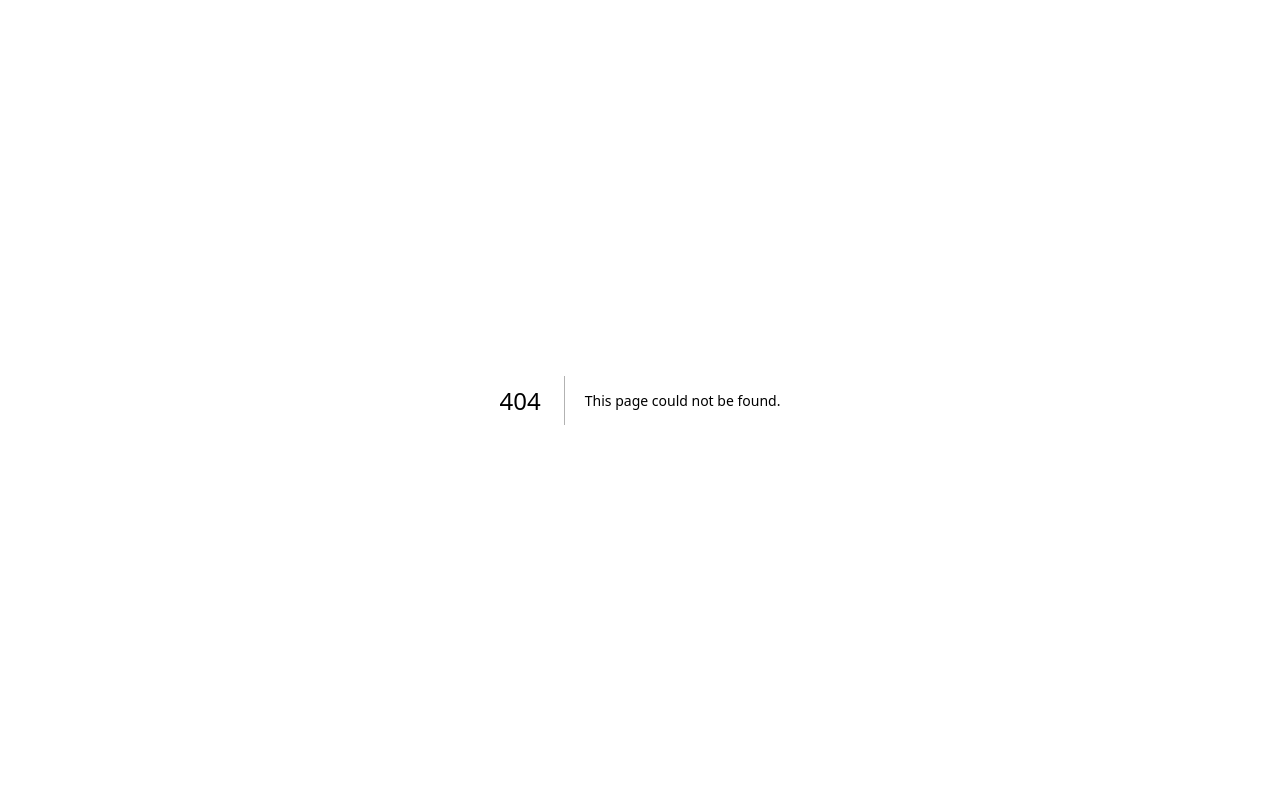
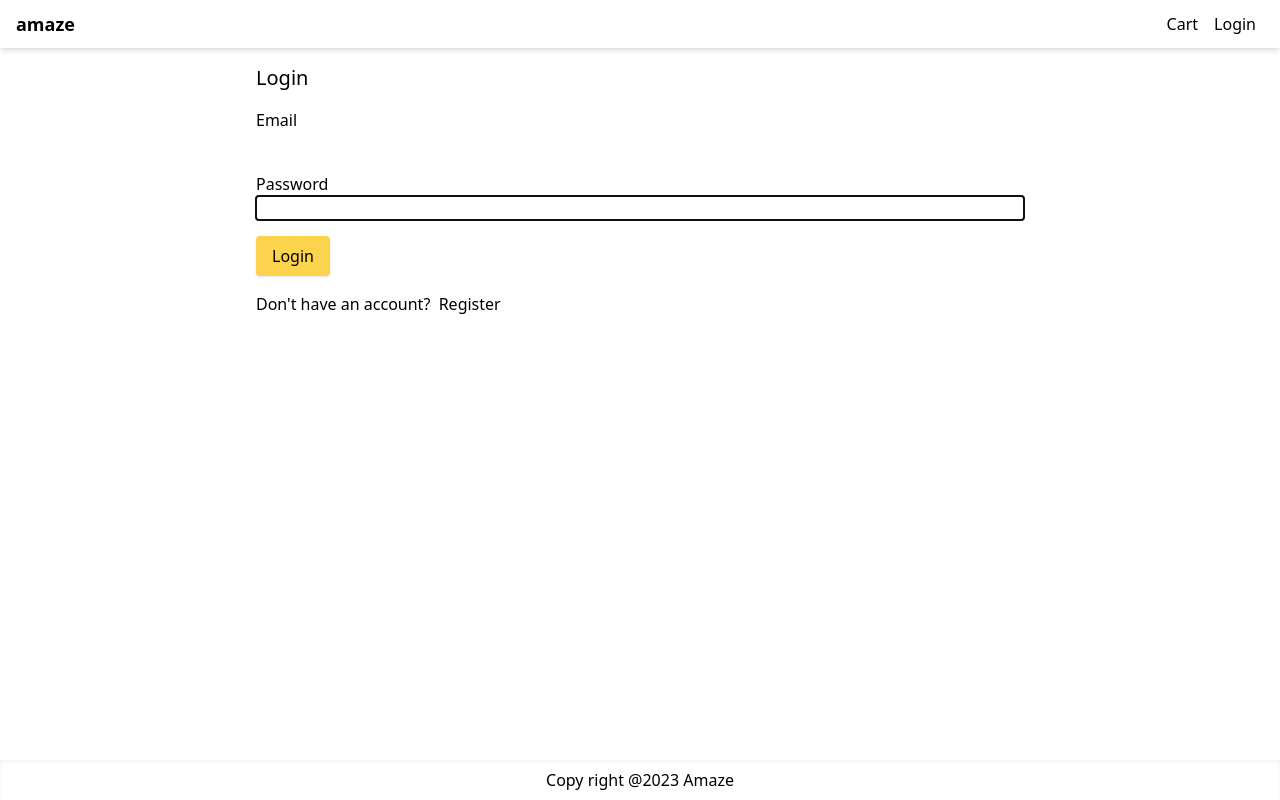
Before and after one commit to ratheesk/next-tailwind-amaze, a Next.js app: page /login in a window 1280 px wide. Before the commit this address had no page. Built offline with nearby package versions, Linux system fonts and the light colour scheme.

Commit message:
feat: create login screen

```diff
--- a/package.json
+++ b/package.json
@@ -15,7 +15,8 @@
     "js-cookie": "^3.0.1",
     "next": "13.2.3",
     "react": "18.2.0",
-    "react-dom": "18.2.0"
+    "react-dom": "18.2.0",
+    "react-hook-form": "^7.43.4"
   },
   "devDependencies": {
     "@types/react": "^18.0.28",
--- a/pages/cart.js
+++ b/pages/cart.js
@@ -93,7 +93,7 @@
               </li>
               <li>
                 <button
-                  onClick={() => router.push('/shipping')}
+                  onClick={() => router.push('login?redirect=/shipping')}
                   className="primary-button w-full"
                 >
                   Check Out
--- /dev/null
+++ b/pages/login.js
@@ -0,0 +1,67 @@
+import Link from 'next/link';
+import React from 'react';
+import { useForm } from 'react-hook-form';
+import Layout from '../components/Layout';
+
+export default function LoginScreen() {
+  const {
+    handleSubmit,
+    register,
+    formState: { errors },
+  } = useForm();
+  const submitHandler = ({ email, password }) => {
+    console.log(email, password);
+  };
+  return (
+    <Layout title="Login">
+      <form
+        className="mx-auto max-w-screen-md"
+        onSubmit={handleSubmit(submitHandler)}
+      >
+        <h1 className="mb-4 text-xl">Login</h1>
+        <div className="mb-4">
+          <label htmlFor="email">Email</label>
+          <input
+            type="email"
+            {...register('email', {
+              required: 'Please enter email',
+              pattern: {
+                value: /^[a-zA-Z0-9_.+-]+@[a-zA-Z0-9-]+.[a-zA-Z0-9-.]+$/i,
+                message: 'Please enter valid email',
+              },
+            })}
+            className="w-full"
+            id="email"
+            autoFocus
+          ></input>
+          {errors.email && (
+            <div className="text-red-500">{errors.email.message}</div>
+          )}
+        </div>
+        <div className="mb-4">
+          <label htmlFor="password">Password</label>
+          <input
+            type="password"
+            {...register('password', {
+              required: 'Please enter password',
+              minLength: { value: 6, message: 'password is more than 5 chars' },
+            })}
+            className="w-full"
+            id="password"
+            autoFocus
+          ></input>
+          {errors.password && (
+            <div className="text-red-500 ">{errors.password.message}</div>
+          )}
+        </div>
+        <div className="mb-4 ">
+          <button className="primary-button">Login</button>
+        </div>
+        <div className="mb-4 ">
+          Don&apos;t have an account? &nbsp;
+          <Link href="register">Register</Link>
+        </div>
+      </form>
+    </Layout>
+  );
+}
```
Also changed, not shown: 1 other file (tests, documents, lock files or other folders).
